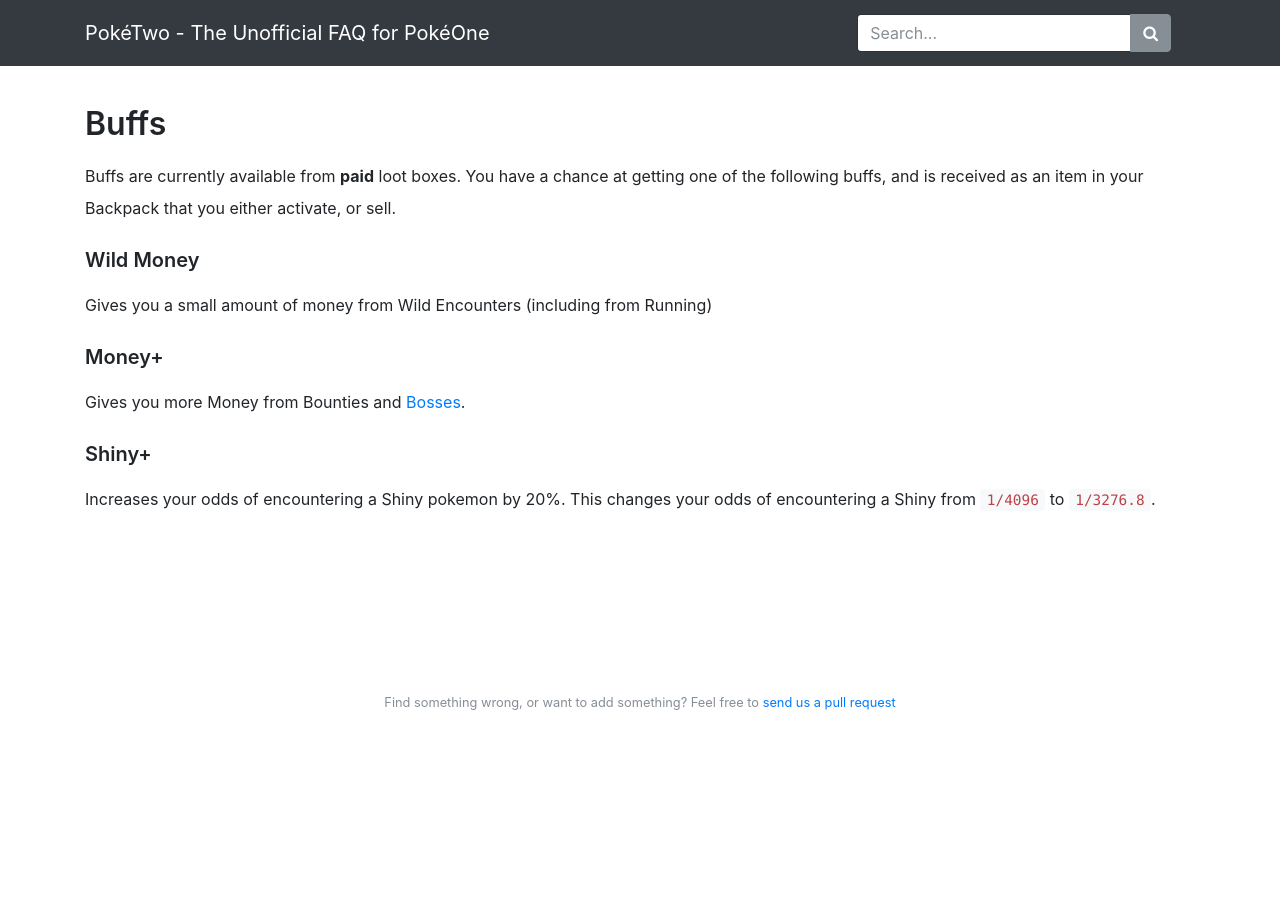
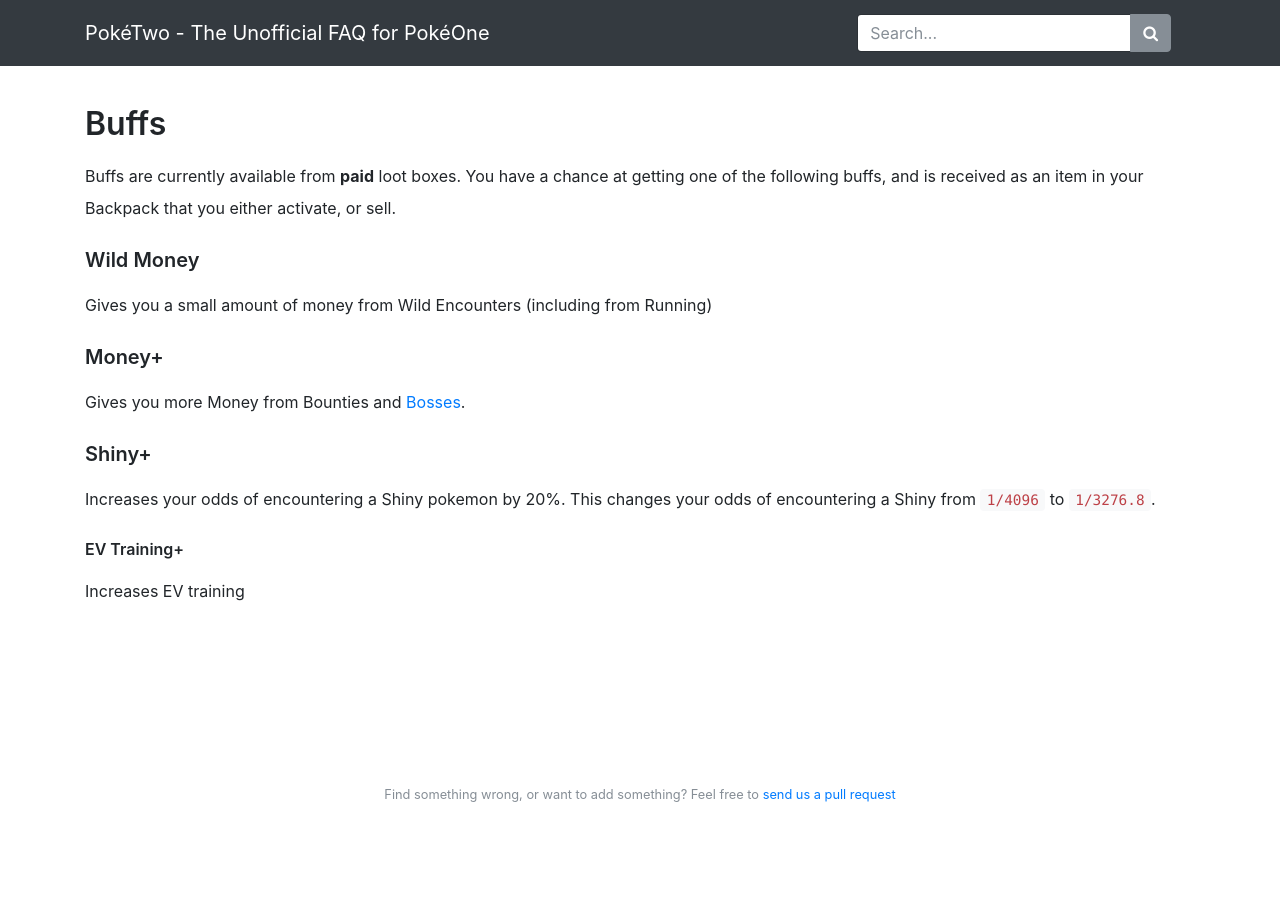
Before and after one commit to X3I/poketwo.com, a Jekyll site: the page built from _pages/guides/buffs.md, in a window 1280 px wide. Built offline with Jekyll 4.4.1, drawn with Linux system fonts in a browser that asks for light colours; nearby versions of some CDN libraries; our own code applies the rules of GitHub Pages for plain Markdown files.

Commit message:
add EV training

```diff
--- a/_pages/guides/buffs.md
+++ b/_pages/guides/buffs.md
@@ -25,3 +25,7 @@
 
 Increases your odds of encountering a Shiny pokemon by 20%. This changes your
 odds of encountering a Shiny from `1/4096` to `1/3276.8`.
+
+#### EV Training+
+
+Increases EV training
```
